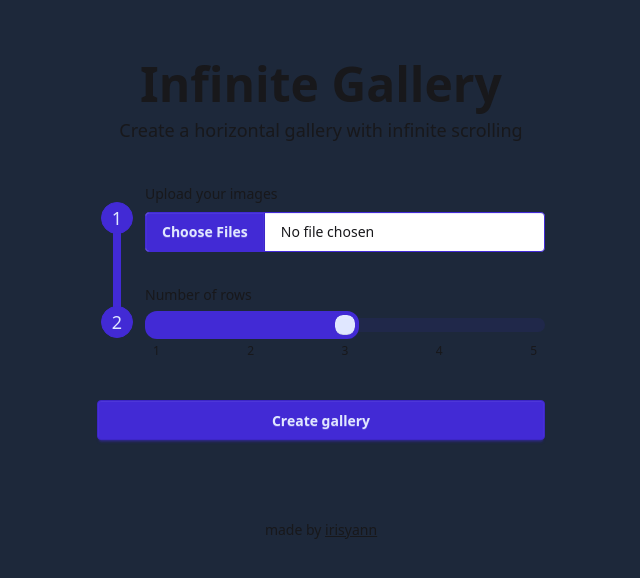
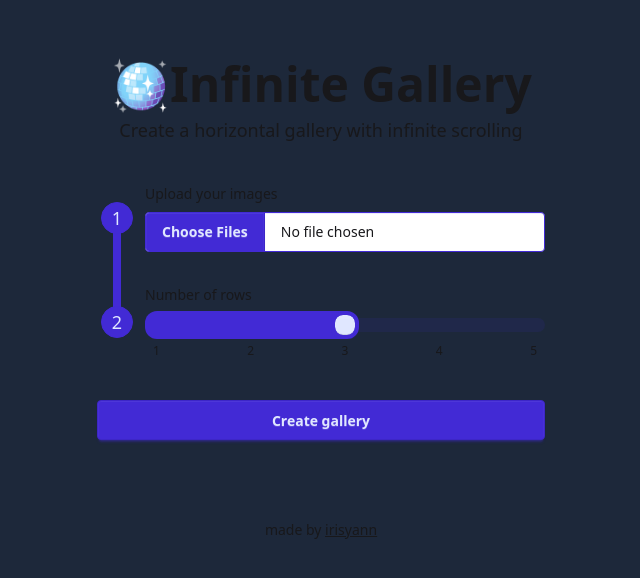
Before and after one commit to irisyann/infinite-gallery, a website: page index.html in a window 1280 px wide. Shown: the part 110-688 px from the top of the page, without its empty margins (319-959 px from the left). Drawn offline with Linux system fonts and the light colour scheme.

Commit message:
Add favicon

```diff
--- a/index.html
+++ b/index.html
@@ -5,11 +5,12 @@
         <meta name="viewport" content="width=device-width, initial-scale=1.0">
         <title>Infinite Gallery</title>
         <link rel="stylesheet" href="styles.css">
+        <link rel="icon" href="favicon.png" type="image/x-icon">
     </head>
 
     <body>
         <div class="text-center mt-10 mb-10">
-            <h1 class="text-3xl md:text-4xl lg:text-5xl font-bold">Infinite Gallery</h1>
+            <h1 class="text-3xl md:text-4xl lg:text-5xl font-bold">🪩Infinite Gallery</h1>
             <p class="text-sm md:text-md lg:text-lg mt-2">Create a horizontal gallery with infinite scrolling</p>
         </div>
 
```
Also changed, not shown: assets/disco-ball.gif (added), favicon.png (added).
